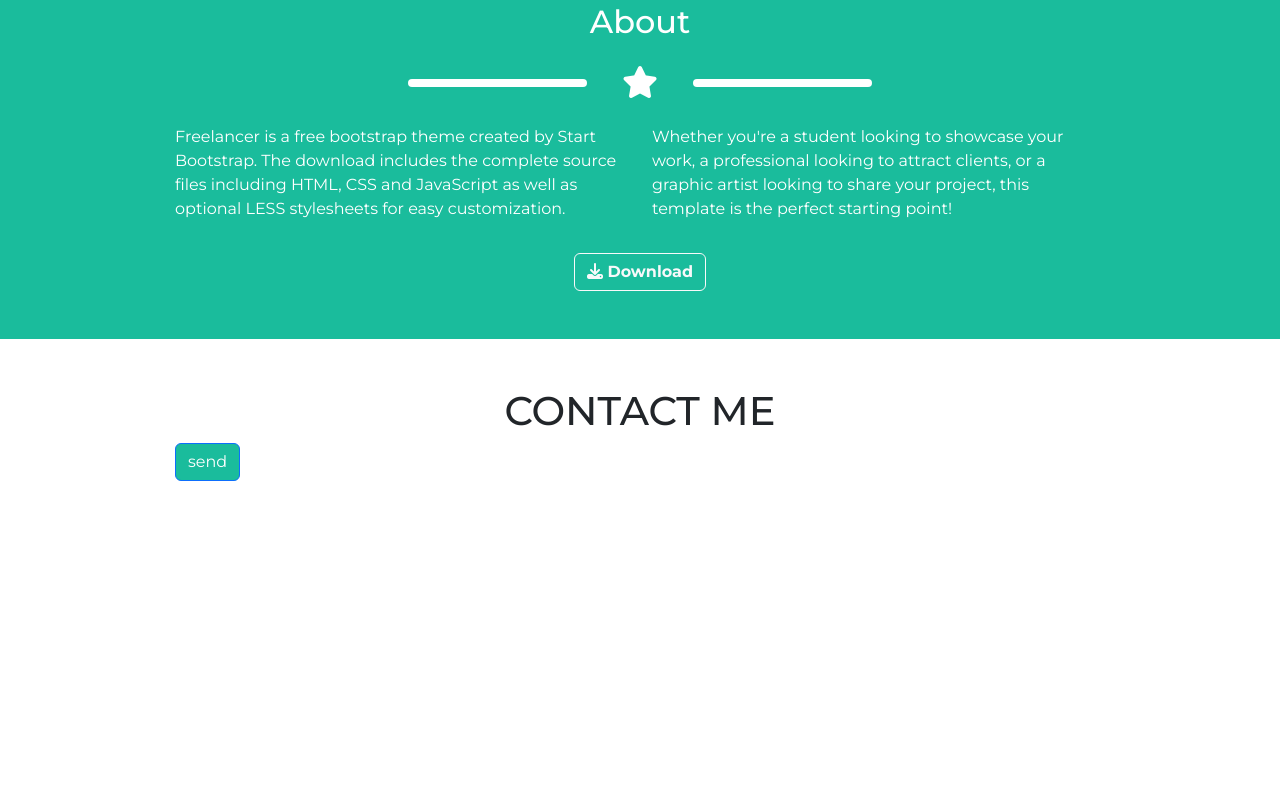
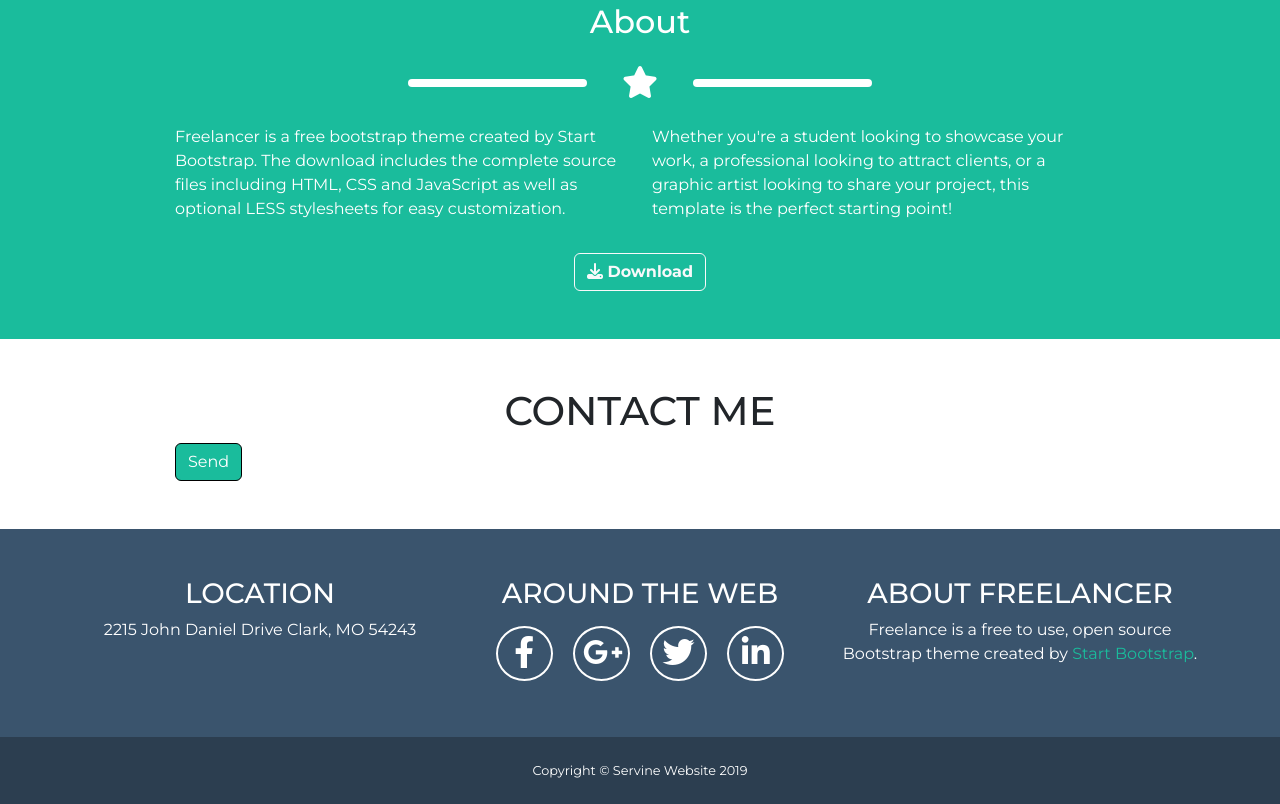
Before and after one commit to marcomammi02/html-css-bootstrap-freelancer, a plain HTML site: page index.html in a window 1280 px wide. Shown: the part 1715-2519 px from the top of the page. Before the commit the page ends 2244 px from the top, so only its background shows below. Drawn offline with nearby package versions, Linux system fonts and the light colour scheme.

Commit message:
Adding footer

```diff
--- a/css/style.css
+++ b/css/style.css
@@ -6,10 +6,16 @@ header,
 .s_about,
 .s_btn_send{
     background-color: #1ABC9C;
+    border-color: #000000;
 }
 
-.s_nav_top{
+.s_nav_top,
+.s_copyright_footer{
     background-color: #2C3E50;
+}
+
+.s_nav_link:hover{
+    color: #1ABC9C;
 }
 
 .s_card{
@@ -38,10 +44,6 @@ header,
     font-size: 5rem;
 }
 
-.s_nav_link:hover{
-    color: #1ABC9C;
-}
-
 .s_line{
     border-radius: 2rem;
 }
@@ -57,3 +59,31 @@ header,
 .s_star_dark .s_line{
     background-color: #2C3E50;
 }
+
+.s_btn_send:hover{
+    color: #000000;
+    background-color: #FFFFFF;
+    border-color: #000000;
+}
+
+.s_info_section{
+    background-color: #3A546D;
+}
+
+.s_footer_icon{
+    font-size: 2rem;
+    width: 57px;
+    height: 55px;
+    padding: .5rem;
+    border: 2px solid #FFFFFF;
+    border-radius: 50%;
+    margin: .5rem;
+}
+
+.s_evidenced{
+    color: #1ABC9C;
+}
+
+.s_copy_string{
+    font-size: .8rem;
+}
--- a/index.html
+++ b/index.html
@@ -197,11 +197,39 @@
                 <form action="" method="post">
 
 
-                    <button class="btn btn-primary s_btn_send">send</button>
+                    <button class="btn btn-primary s_btn_send">Send</button>
                 </form>
             </div>
-
         </div>
     </section>
+
+    <footer>
+        <section class="s_info_section py-5">
+            <div class="container text-center text-white">
+                <div class="row row-cols-1 gy-5 row-cols-md-3 gy-md-0">
+                    <div class="col">
+                        <h3 class="text-uppercase">location</h3>
+                        <p>2215 John Daniel Drive Clark, MO 54243</p>
+                    </div>
+                    <div class="col">
+                        <h3 class="text-uppercase">around the web</h3>
+                        <div class="s_social_media_icon">
+                            <i class="s_footer_icon fa-brands fa-facebook-f"></i>
+                            <i class="s_footer_icon fa-brands fa-google-plus-g"></i>
+                            <i class="s_footer_icon fa-brands fa-twitter"></i>
+                            <i class="s_footer_icon fa-brands fa-linkedin-in"></i>
+                        </div>
+                    </div>
+                    <div class="col">
+                        <h3 class="text-uppercase">about freelancer</h3>
+                        <p>Freelance is a free to use, open source Bootstrap theme created by <span class="s_evidenced">Start Bootstrap</span>.</p>
+                    </div>
+                </div>
+            </div>
+        </section>
+        <section class="s_copyright_footer text-center text-white py-4">
+            <p class="s_copy_string mb-0" >Copyright &copy; Servine Website 2019</p>
+        </section>
+    </footer>
 </body>
 </html>
```
